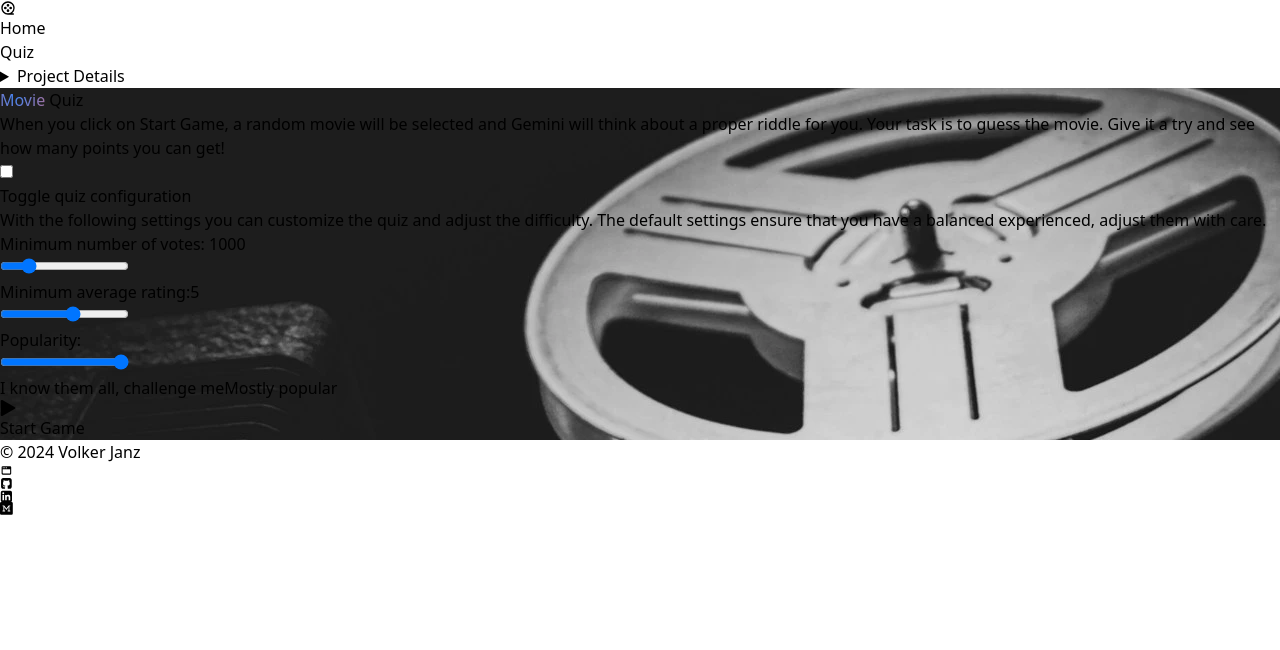
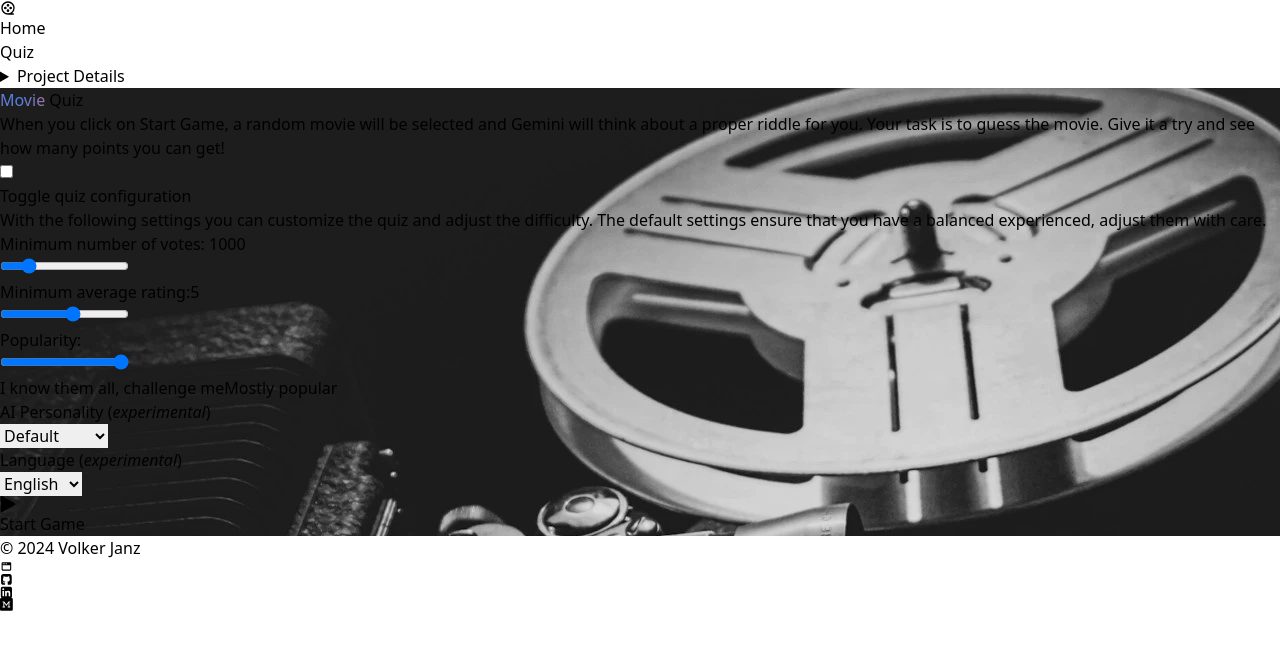
Before and after one commit to vojay-dev/gemini-movie-detectives-ui, a Vue app: page /quiz in a window 1280 px wide. Shown: the top 650 px of the page. Built offline with nearby package versions, Linux system fonts and the light colour scheme.

Commit message:
Add personality and language configuration

```diff
--- a/src/components/Quiz.vue
+++ b/src/components/Quiz.vue
@@ -1,8 +1,7 @@
 <template>
   <div v-if="!gameStarted && !loading" class="hero h-[calc(100vh-68px)]" :style="{ 'background-image': `url(${this.backgroundImg})` }">
-
     <div class="hero-overlay bg-opacity-95"></div>
-    <div class="hero-content text-center text-neutral-content">
+    <div class="hero-content text-center text-neutral-content mb-16">
       <div class="max-w-screen-md">
         <h1 class="mb-5 text-5xl font-bold"><span class="gemini">Movie</span> Quiz</h1>
         <p class="mb-5">When you click on Start Game, a random movie will be selected and Gemini will think about a proper riddle for you. Your task is to guess the movie. Give it a try and see how many points you can get!</p>
@@ -28,6 +27,24 @@
             <div class="w-full flex justify-between text-xs px-2">
               <span>I know them all, challenge me</span>
               <span>Mostly popular</span>
+            </div>
+            <div class="grid grid-cols-2 gap-2 mt-4">
+              <div>
+                <div class="label"><span class="label-text">AI Personality (<i>experimental</i>)</span></div>
+                <select v-model="personality" class="select select-primary w-full max-w-xs">
+                  <option value="default">Default</option>
+                  <option value="christmas">Santa Claus</option>
+                  <option value="scientist">Scientist</option>
+                  <option value="dad">Dad Jokes</option>
+                </select>
+              </div>
+              <div>
+                <div class="label"><span class="label-text">Language (<i>experimental</i>)</span></div>
+                <select v-model="language" class="select select-primary w-full max-w-xs">
+                  <option value="default">English</option>
+                  <option value="german">German</option>
+                </select>
+              </div>
             </div>
           </div>
         </div>
@@ -211,6 +228,7 @@
 import Pixelate from 'pixelate'
 import { API_BASE_URI } from '../config.js'
 import backgroundImg from '../assets/bg-quiz.webp'
+import { ref } from "vue";
 
 export default {
   name: 'Quiz',
@@ -227,7 +245,9 @@ export default {
       backgroundImg: backgroundImg,
       minVotes: 1000,
       minAvgRating: 5,
-      popularity: 3
+      popularity: 3,
+      personality: ref('default'),
+      language: ref('default')
     }
   },
   created() {
@@ -240,7 +260,9 @@ export default {
         const requestBody = {
           vote_avg_min: this.minAvgRating,
           vote_count_min: this.minVotes,
-          popularity: this.popularity
+          popularity: this.popularity,
+          personality: this.personality,
+          language: this.language
         }
 
         this.loading = true
```
